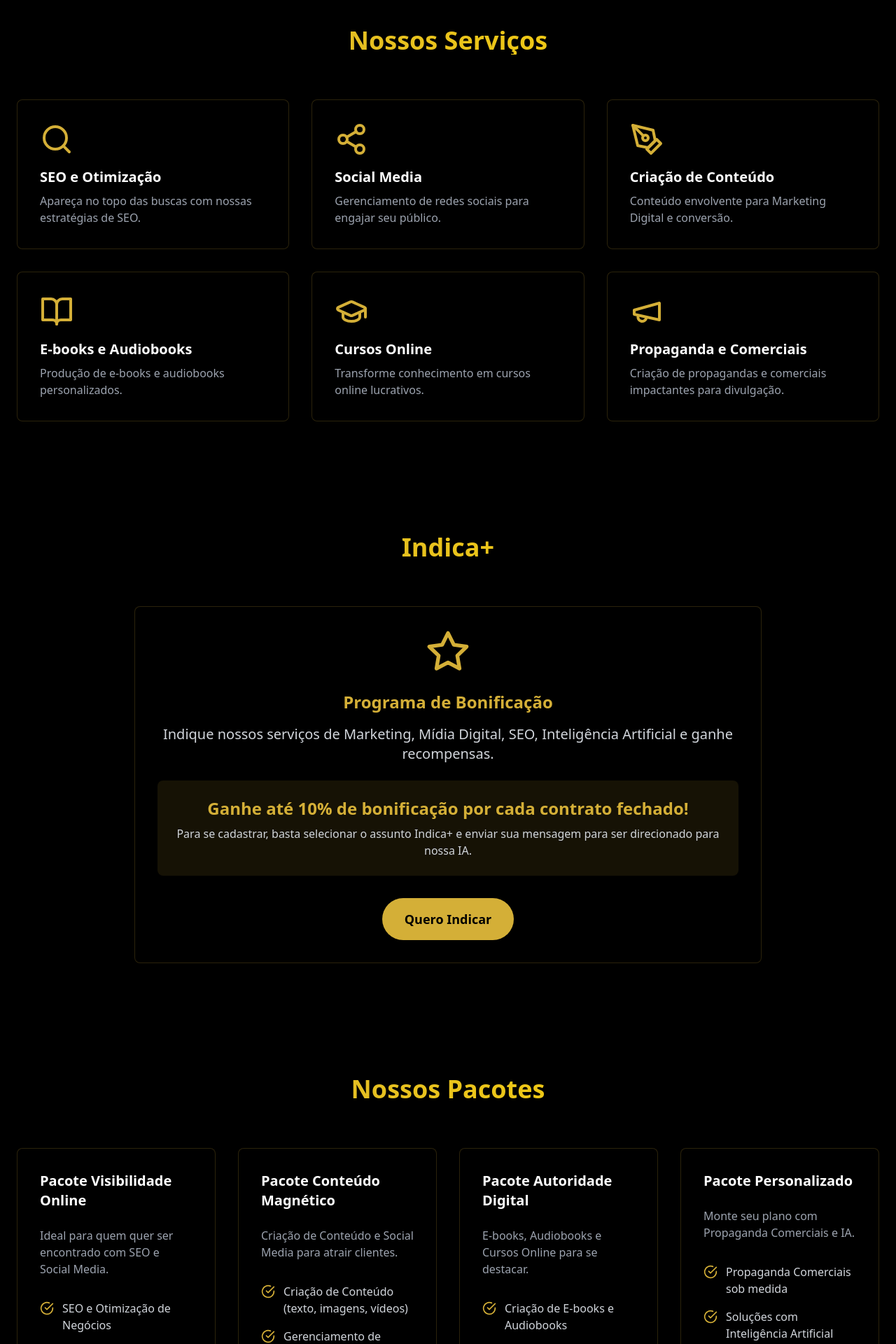
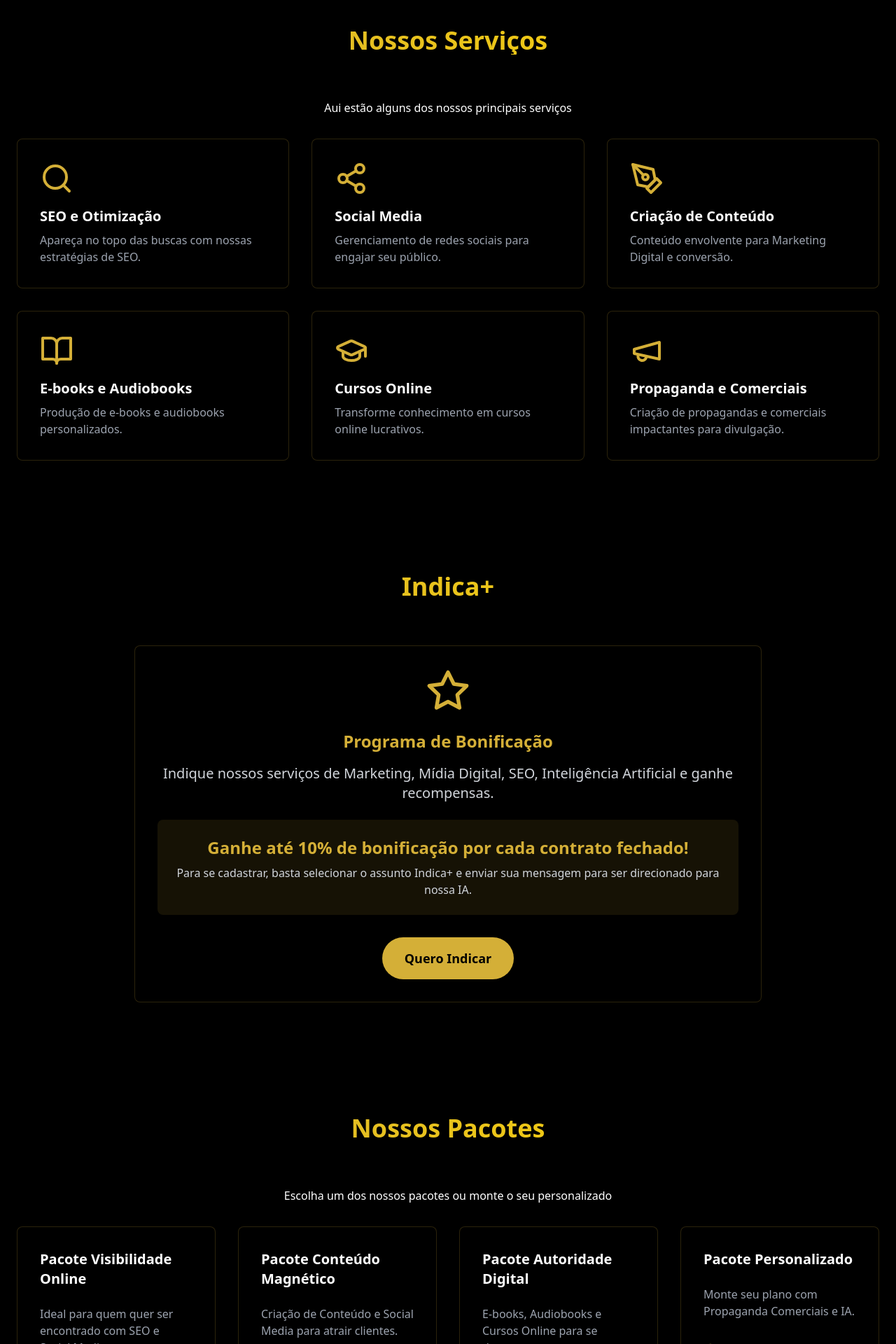
Before and after one commit to Andchiesa/lif3-site, a React (Vite) app: page / in a window 1280 px wide. Shown: the part 842-2762 px from the top of the page at 70% size. Built offline with nearby package versions, Linux system fonts and the light colour scheme.

Commit message:
Update App.tsx
Inclusão da descrição para os serviços e pacotes.

```diff
--- a/src/App.tsx
+++ b/src/App.tsx
@@ -330,7 +330,10 @@ function App() {
           <h2 className="text-4xl font-bold text-center mb-16 bg-gradient-to-r from-[#D4AF37] to-[#FFD700] text-transparent bg-clip-text">
             Nossos Serviços
           </h2>
-          <div className="grid grid-cols-1 md:grid-cols-2 lg:grid-cols-3 gap-8">
+          <p className={`text-center mb-8 ${theme.text}`}>
+           Aui estão alguns dos nossos principais serviços
+          </p>
+        <div className="grid grid-cols-1 md:grid-cols-2 lg:grid-cols-3 gap-8">
             {services.map((service, index) => (
               <div key={index} className={`${theme.cardBg} p-8 rounded-lg border border-[#D4AF37]/20 hover:border-[#D4AF37] transition-colors group`}>
                 <div className="mb-4">{service.icon}</div>
@@ -380,6 +383,9 @@ function App() {
           <h2 className="text-4xl font-bold text-center mb-16 bg-gradient-to-r from-[#D4AF37] to-[#FFD700] text-transparent bg-clip-text">
             Nossos Pacotes
           </h2>
+          <p className={`text-center mb-8 ${theme.text}`}>
+            Escolha um dos nossos pacotes ou monte o seu personalizado
+          </p>
           <div className="grid grid-cols-1 md:grid-cols-2 lg:grid-cols-4 gap-8">
             {packages.map((pkg, index) => (
               <div key={index} className={`${theme.cardBg} p-8 rounded-lg border border-[#D4AF37]/20 hover:border-[#D4AF37] transition-colors group`}>
```
